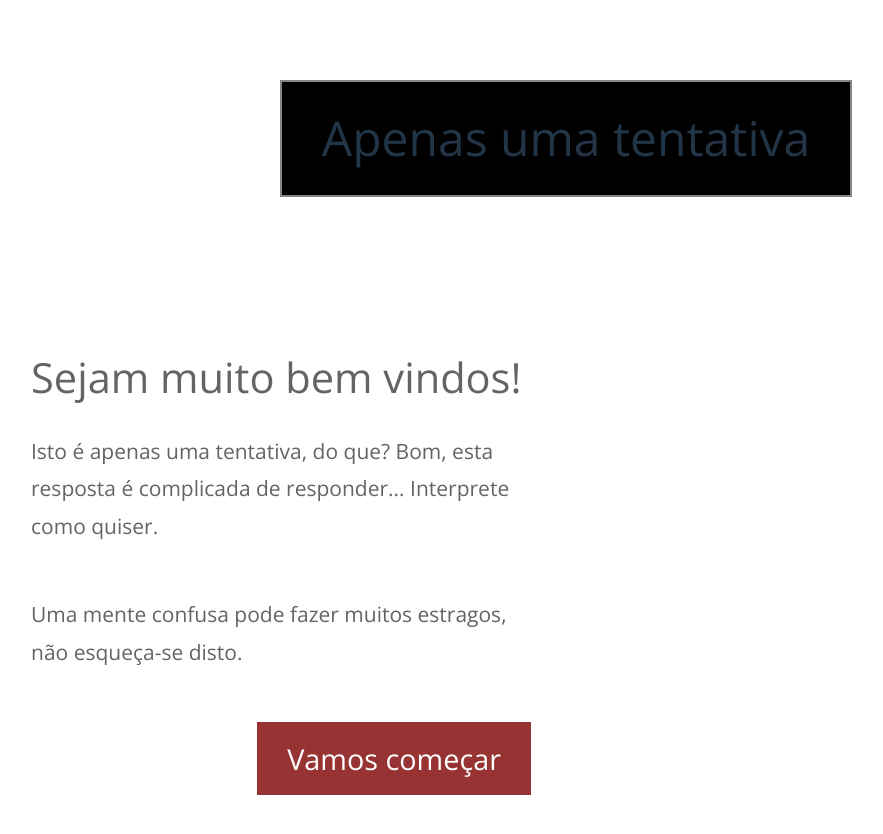
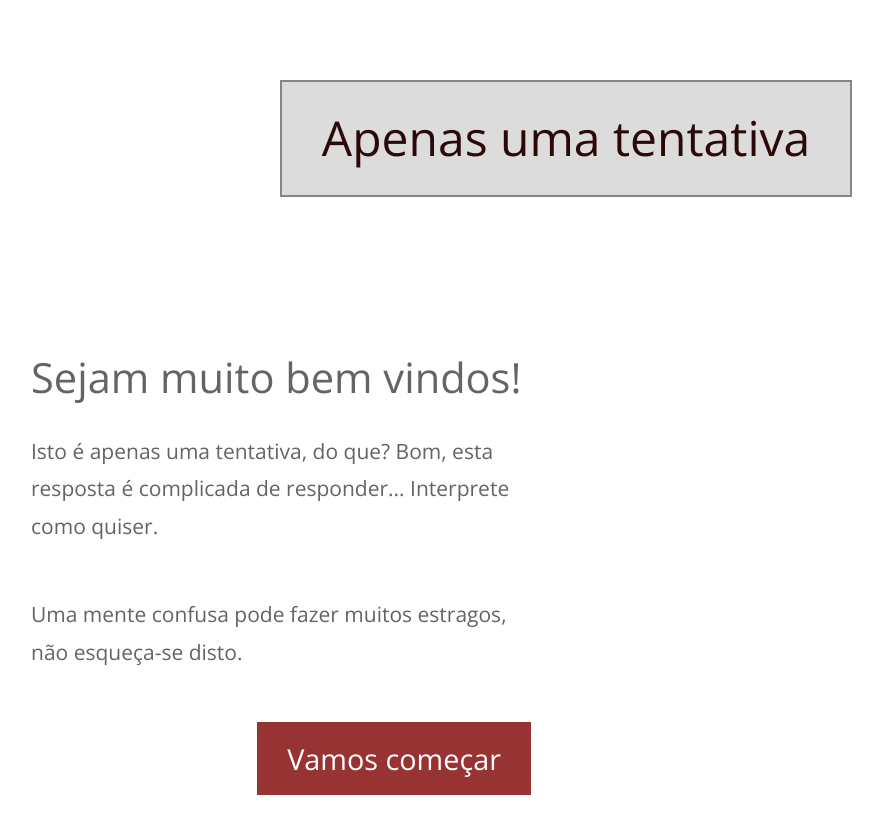
Before and after one commit to 4kthartt/4kthartt.github.io, a plain HTML site: page index.html in a window 1280 px wide. Shown: the top 834 px of the page, without its empty margins (74-957 px from the left). Drawn offline with nearby package versions, Linux system fonts and the light colour scheme.

Commit message:
Mudança de código.

```diff
--- a/css/templatemo-style.css
+++ b/css/templatemo-style.css
@@ -58,11 +58,11 @@ p {
 
 .tm-site-title {
 	border: 2px solid #888481;
-	color: #223547;
+	color: #2b0909;
 	display: inline-block;
 	font-size: 3rem;
 	padding: 30px 40px;
-	background-color: rgb(0, 0, 0);
+	background-color: rgba(0, 0, 0, 0.137);
 }
 
 .tm-textbox {
```
